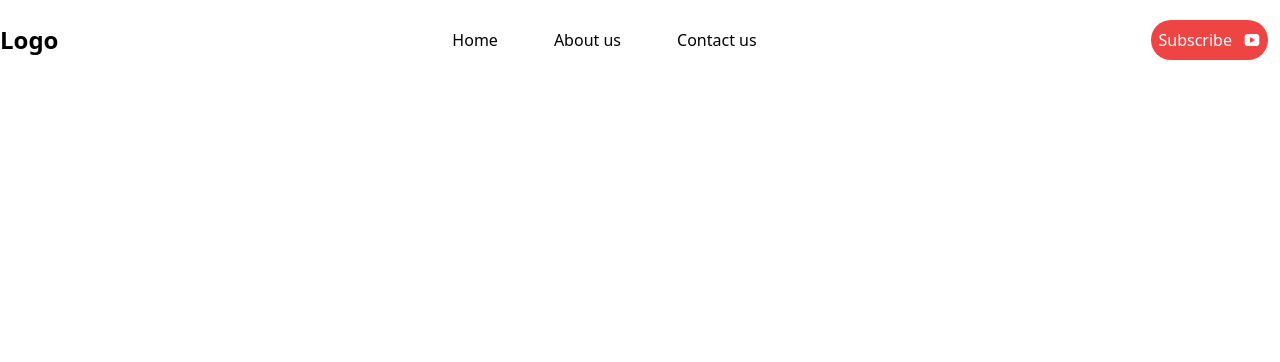
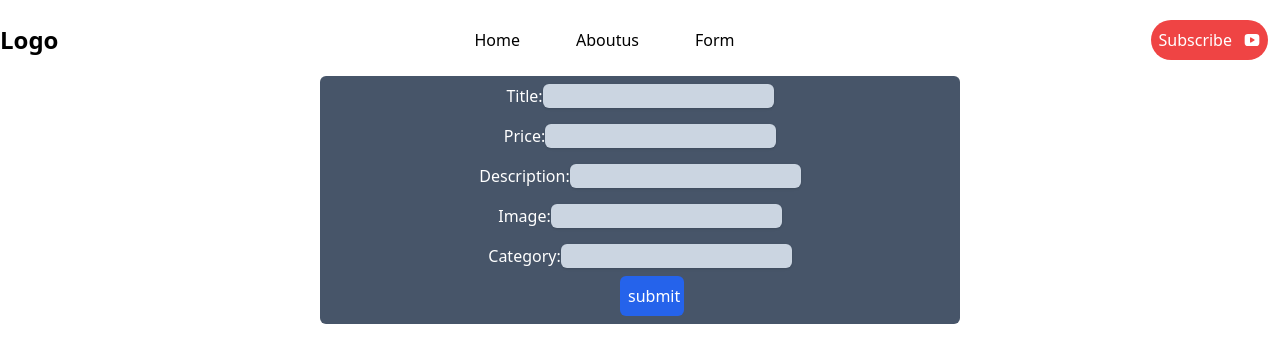
Before and after one commit to iamsushil9817/Reactjs, a React (Vite) app: page /form in a window 1280 px wide. Shown: the top 362 px of the page. Built offline with nearby package versions, Linux system fonts and the light colour scheme; no server answers; the HTML template or start-up script is replaced by a standard one.

Commit message:
learning search by text

```diff
--- a/package.json
+++ b/package.json
@@ -18,7 +18,7 @@
   "devDependencies": {
     "@types/react": "^18.2.66",
     "@types/react-dom": "^18.2.22",
-    "@vitejs/plugin-react": "^4.2.1",
+    "@vitejs/plugin-react": "^4.3.0",
     "autoprefixer": "^10.4.19",
     "eslint": "^8.57.0",
     "eslint-plugin-react": "^7.34.1",
@@ -26,6 +26,6 @@
     "eslint-plugin-react-refresh": "^0.4.6",
     "postcss": "^8.4.38",
     "tailwindcss": "^3.4.3",
-    "vite": "^5.2.0"
+    "vite": "^5.2.11"
   }
 }
--- a/src/App.jsx
+++ b/src/App.jsx
@@ -6,6 +6,10 @@ import Home from "./Pages/Home";
 import { Routes, Route } from "react-router-dom";
 import Blogdetails from "./Pages/Blogdetails";
 import Header from "./Components/Header";
+import About from "./Pages/About";
+// import Contact from "./Pages/Contact";
+import Form from "./Components/Form";
+import Category from "./Pages/Category";
 
 function App() {
   // const [count, setCount] = useState(0)
@@ -13,11 +17,14 @@ function App() {
   return (
     <>
       <div className="mt-5 mb-3">
-        <Header />
+        <Header titleone="Home" titletwo="Aboutus" titlethree="Form" />
       </div>
       <Routes>
         <Route path="/" element={<Home />}></Route>
         <Route path="/details/:id" element={<Blogdetails />}></Route>
+        <Route path="/about" element={<About />}></Route>
+        <Route path="/form" element={<Form />}></Route>
+        <Route path="/category" element={<Category />}></Route>
       </Routes>
     </>
   );
--- a/src/Components/Form.jsx
+++ b/src/Components/Form.jsx
@@ -39,55 +39,60 @@ const Form = () => {
 
   return (
     <form
-      className="flex  justify-center mt-5 mb-56"
+      className="flex flex-col items-center mx-auto w-[50%] bg-slate-600 text-white rounded-md  mt-4 "
       onSubmit={(e) => handlesubmit(e)}
     >
-      <div>
-        <label htmlFor="title">TItle</label>
+      <div className="m-2">
+        <label htmlFor="title">Title:</label>
         <input
           type="text"
           id="title"
           onChange={(e) => handlechange(e)}
           value={data.title}
+          className="border-solid  border-green-600 bg-slate-300 shadow text-black rounded-md"
         />
       </div>
-      <div>
-        <label htmlFor="price">Price</label>
+      <div className="m-2">
+        <label htmlFor="price">Price:</label>
         <input
           type="text"
           id="price"
           onChange={(e) => handlechange(e)}
           value={data.price}
+          className="border-solid border-green-600 bg-slate-300 shadow text-black rounded-md"
         />
       </div>
-      <div>
-        <label htmlFor="description">description</label>
+      <div className="m-2">
+        <label htmlFor="description">Description:</label>
         <input
           type="text"
           id="description"
           onChange={(e) => handlechange(e)}
           value={data.description}
+          className="border-solid border-green-600 bg-slate-300 shadow text-black rounded-md"
         />
       </div>
-      <div>
-        <label htmlFor="image">image</label>
+      <div className="m-2">
+        <label htmlFor="image">Image:</label>
         <input
           type="text"
           id="image"
           onChange={(e) => handlechange(e)}
           value={data.image}
+          className="border-solid border-green-600 bg-slate-300 shadow text-black rounded-md"
         />
       </div>
-      <div>
-        <label htmlFor="category">category</label>
+      <div className="m-2">
+        <label htmlFor="category">Category:</label>
         <input
           type="text"
           id="category"
           onChange={(e) => handlechange(e)}
           value={data.category}
+          className="border-solid border-green-600 bg-slate-300 shadow text-black rounded-md"
         />
       </div>
-      <button className="bg-blue-600 text-white p-2 rounded-md hover:bg-blue-500">
+      <button className=" bg-blue-600 text-white p-2 rounded-md hover:bg-blue-500 w-[10%] mb-2 ml-6">
         submit
       </button>
     </form>
--- a/src/Components/Header.jsx
+++ b/src/Components/Header.jsx
@@ -1,14 +1,21 @@
 import React from "react";
 import { TbBrandYoutubeFilled } from "react-icons/tb";
+import { Link } from "react-router-dom";
 
-const Header = () => {
+const Header = (props) => {
   return (
     <div className="flex justify-between items-center ">
       <h1 className="text-2xl font-bold">Logo</h1>
       <ul className="flex gap-4 md:gap-14">
-        <li className="hover:font-bold cursor-pointer">Home</li>
-        <li className="hover:font-bold cursor-pointer">About us</li>
-        <li className="hover:font-bold cursor-pointer">Contact us</li>
+        <Link to={"/"} className="hover:font-bold cursor-pointer">
+          {props.titleone}
+        </Link>
+        <Link to={"/about"} className="hover:font-bold cursor-pointer">
+          {props.titletwo}
+        </Link>
+        <Link to={"/form"} className="hover:font-bold cursor-pointer">
+          {props.titlethree}
+        </Link>
       </ul>
       <button className="bg-red-500 rounded-full text-white flex p-2 items-center mr-3">
         Subscribe <TbBrandYoutubeFilled className="ml-3" />
--- a/src/Components/IntroPost.jsx
+++ b/src/Components/IntroPost.jsx
@@ -1,16 +1,18 @@
 import React, { useEffect, useState } from "react";
 import { Link } from "react-router-dom";
 
-const IntroPost = () => {
-  // const navigate = useNavigate();
+const IntroPost = ({ getvalue }) => {
   const [posts, setPosts] = useState([]);
   const [loading, setLoading] = useState(true);
-  let API = "https://fakestoreapi.com/products";
+  const [filteredPosts, setFilteredPosts] = useState([]);
+  const API = "https://fakestoreapi.com/products";
+
   const fetchapidata = async (url) => {
     try {
       const res = await fetch(url);
       const data = await res.json();
       setPosts(data);
+      // setFilteredPosts(data);
       setLoading(false);
     } catch (error) {
       console.log(error);
@@ -20,7 +22,15 @@ const IntroPost = () => {
 
   useEffect(() => {
     fetchapidata(API);
-  });
+  }, []);
+
+  useEffect(() => {
+    const fetchedbysearch = posts.filter((post) => {
+      return post.title.toLowerCase().includes(getvalue.toLowerCase());
+    });
+    setFilteredPosts(fetchedbysearch);
+  }, [getvalue, posts]);
+
   if (loading) {
     return <h2 className="text-2xl font-bold">Loading...</h2>;
   }
@@ -29,11 +39,11 @@ const IntroPost = () => {
     <div className="container mx-auto p-4">
       <h1 className="text-3xl font-bold mb-4">Posts</h1>
       <div className="grid grid-cols-1 md:grid-cols-2 lg:grid-cols-3 gap-4 cursor-pointer">
-        {posts.map((post) => (
+        {filteredPosts.map((post) => (
           <Link key={post.id} to={`/details/${post.id}`}>
             <div className="bg-white shadow-md rounded-lg p-4">
               <h2 className="text-xl font-semibold mb-2">{post.title}</h2>
-              <p className="text-gray-700">{post.description}</p>
+              {/* <p className="text-gray-700">{post.description}</p> */}
             </div>
           </Link>
         ))}
--- a/src/Components/Search.jsx
+++ b/src/Components/Search.jsx
@@ -1,7 +1,15 @@
 import React, { useState } from "react";
 import banner from "./../assets/banner.jpg";
+import { Link } from "react-router-dom";
 
-const Search = () => {
+const Search = (props) => {
+  const [text, setText] = useState("");
+  const handlechange = (e) => {
+    setText(e.target.value);
+    props.getdata(e.target.value);
+    // console.log(e.target.value);
+  };
+
   const tags = [
     {
       id: 1,
@@ -9,20 +17,20 @@ const Search = () => {
     },
     {
       id: 2,
-      name: "react",
+      name: "electronics",
     },
     {
       id: 3,
-      name: "react native",
+      name: "jewelery",
+    },
+    {
+      id: 4,
+      name: "men's clothing",
     },
 
     {
-      id: 4,
-      name: "angular",
-    },
-    {
       id: 5,
-      name: "UI/UX",
+      name: "women's clothing",
     },
   ];
   const [activeIndex, setActiveIndex] = useState(0);
@@ -30,19 +38,26 @@ const Search = () => {
     <div className="flex justify-center mt-7 flex-col px-[150px]">
       <img src={banner} className="rounded-2xl" />
       <div className="bg-white shadow-lg p-4 mt-[-20px] mx-[25%] rounded-lg">
-        <input type="text" placeholder="search" className="outline-none" />
+        <input
+          type="text"
+          placeholder="search"
+          className="outline-none"
+          onChange={(e) => handlechange(e)}
+          value={text}
+        />
       </div>
       <div className="flex gap-4 justify-center mt-3">
         {tags.map((item, index) => (
-          <ul
+          <Link
             key={item.id}
+            to={`/category`}
             className={`${
-              index === activeIndex ? "bg-red-500" : ""
+              index === activeIndex ? "bg-red-500 text-white p-2" : ""
             } p-1 pb-2 rounded-md cursor-pointer hover:scale-100 hover:border-[1px] border-red-500 transition-all duration-100 ease-in-out`}
             onClick={() => setActiveIndex(index)}
           >
-            <li>{item.name}</li>
-          </ul>
+            <ul>{item.name}</ul>
+          </Link>
         ))}
       </div>
     </div>
--- /dev/null
+++ b/src/Pages/About.jsx
@@ -0,0 +1,7 @@
+import React from "react";
+
+const About = () => {
+  return <div>About</div>;
+};
+
+export default About;
--- /dev/null
+++ b/src/Pages/Category.jsx
@@ -0,0 +1,29 @@
+import React, { useEffect, useState } from "react";
+
+const Category = () => {
+  const [categorys, setCategorys] = useState([]);
+
+  const fetchedbycategory = async () => {
+    try {
+      const res = await fetch("https://fakestoreapi.com/products/categories");
+      const json = res.json();
+      setCategorys(json);
+    } catch (error) {
+      console.log(error);
+    }
+  };
+  useEffect(() => {
+    fetchedbycategory();
+  }, []);
+
+  return (
+    <div className="container mx-auto w-[80%]">
+      <div>
+        <h1>{categorys.category}</h1>
+        {/* <p>{categorys.description}</p> */}
+      </div>
+    </div>
+  );
+};
+
+export default Category;
--- /dev/null
+++ b/src/Pages/Contact.jsx
@@ -0,0 +1,7 @@
+import React from "react";
+
+const Contact = () => {
+  return <div>Contact</div>;
+};
+
+export default Contact;
--- a/src/Pages/Home.jsx
+++ b/src/Pages/Home.jsx
@@ -1,16 +1,19 @@
-import React from "react";
+import React, { useState } from "react";
 import Search from "../Components/Search";
 import IntroPost from "../Components/IntroPost";
 // import Blogs from "../Components/Blogs";
 // import Footer from "../Components/Footer";
-import Form from "../Components/Form";
 
 const Home = () => {
+  const [getvalue, setGetvalue] = useState("");
+  const getdata = (data) => {
+    setGetvalue(data);
+  };
+
   return (
     <div>
-      <Search />
-      <IntroPost />
-      <Form />
+      <Search getdata={getdata} />
+      <IntroPost getvalue={getvalue} />
       {/* <Blogs />
       <Footer /> */}
     </div>
```
Also changed, not shown: 1 other file (tests, documents, lock files or other folders).
